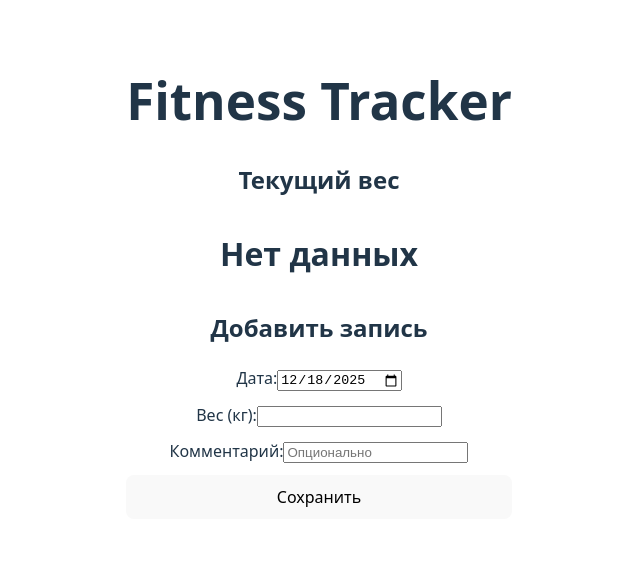
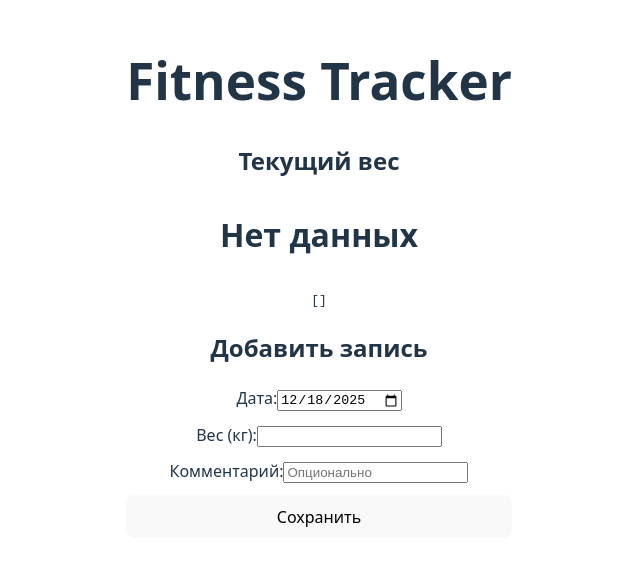
Before and after one commit to Yukky887/FitnessTracker-React, a React (Vite) app in the folder FitTreck/: page / in a window 1280 px wide. Shown: the part 122-688 px from the top of the page, without its empty margins (321-961 px from the left). Built offline with nearby package versions, Linux system fonts and the light colour scheme.

Commit message:
Render data for weigth graphic

```diff
--- /dev/null
+++ b/FitTreck/src/AddGraphic.tsx
@@ -0,0 +1,26 @@
+import dayjs from "dayjs";
+import { type WeightEntry, type WeightPoint } from "./types";
+
+interface AddGraphicProps {
+    entries: WeightEntry[];
+}
+
+export function AddGraphic({ entries }: AddGraphicProps) {
+    const now = dayjs();
+    const thirtyDaysAgo = now.subtract(30, "day");
+
+    const recentEntries = entries
+        .filter(entry => dayjs(entry.date).isAfter(thirtyDaysAgo, "day") || dayjs(entry.date).isSame(thirtyDaysAgo, "day"))
+        .sort((a, b) => dayjs(a.date).valueOf() - dayjs(b.date).valueOf());
+
+    console.log(recentEntries)
+
+    const points: WeightPoint[] = recentEntries.map(entry => ({
+        date: entry.date,
+        weight: entry.weight,
+    }));
+
+    return (
+        <pre>{JSON.stringify(points, null, 2)}</pre>
+    );
+}
--- a/FitTreck/src/App.tsx
+++ b/FitTreck/src/App.tsx
@@ -1,6 +1,7 @@
 import { useState, useEffect } from 'react'
 import type { WeightEntry } from './types'
 import { AddEntryForm } from "./AddEntryForm";
+import { AddGraphic } from "./AddGraphic";
 import './App.css'
 
 const STORAGE_KEY = 'weightEntries'
@@ -44,6 +45,7 @@ function App() {
                 <p style={{ fontSize: 32, fontWeight: 600 }}>
                     {currentWeight !== null ? `${currentWeight} кг` : "Нет данных"}
                 </p>
+                <AddGraphic entries={entries}/>
             </section>
 
             <section>
```
Also changed, not shown: FitTreck/src/WeightChart.tsx (added, +20 -0 lines), FitTreck/src/types.ts (+8 -1 lines).
